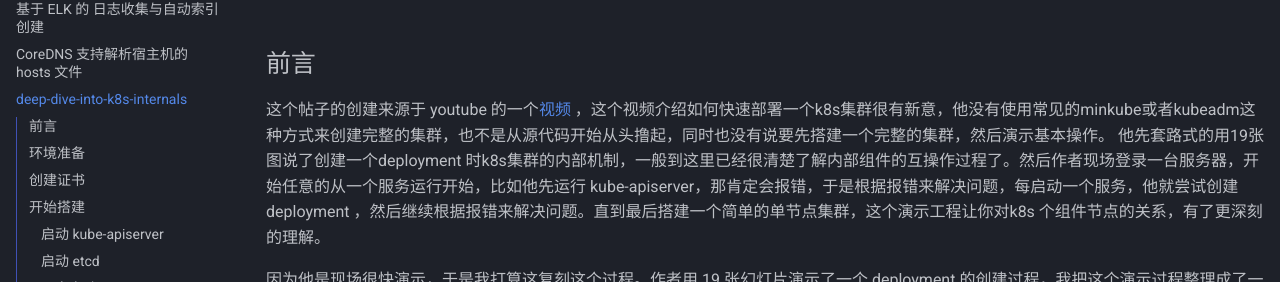
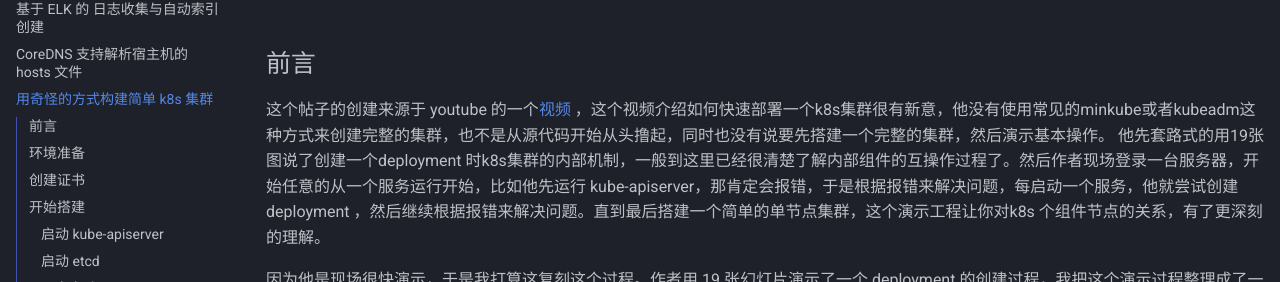
Before and after one commit to wgzhao/notes, an MkDocs documentation site: the page built from docs/kubernetes/deep-dive-into-k8s-internals.md, in a window 1280 px wide. Shown: the part 222-504 px from the top of the page. Built offline with MkDocs 1.6.1 and Material for MkDocs 9.7.7, drawn with Linux system fonts in a browser that asks for light colours; comment, search, counter and statistics services are not loaded.

Commit message:
update title

```diff
--- a/docs/kubernetes/deep-dive-into-k8s-internals.md
+++ b/docs/kubernetes/deep-dive-into-k8s-internals.md
@@ -1,5 +1,5 @@
 ---
-title: deep-dive-into-k8s-internals
+title: 用奇怪的方式构建简单 k8s 集群
 tags: ["k8s", "etcd", "kubectl", "docker"]
 ---
 
```
